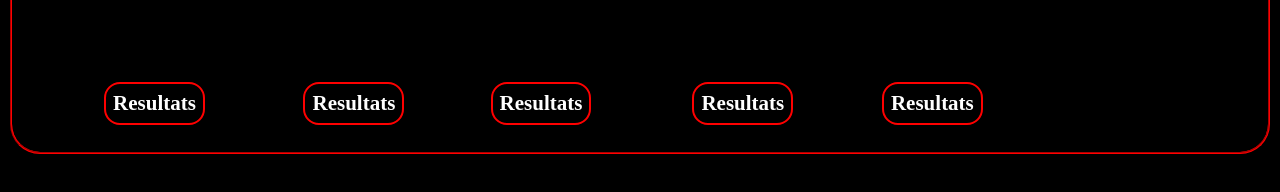
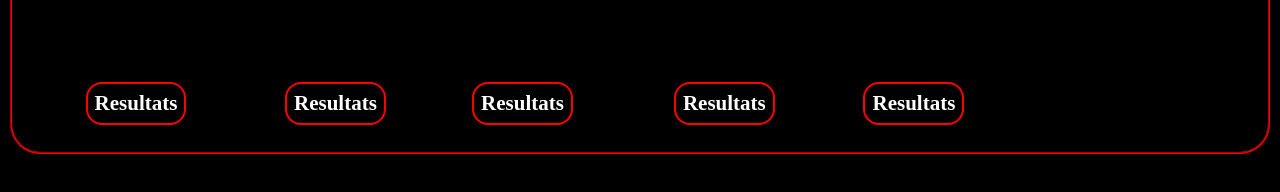
Before and after one commit to mimou404/foued, a plain HTML site: page index.html in a window 1280 px wide. Shown: the part 250-442 px from the top of the page. Drawn offline with Linux system fonts and the light colour scheme.

Commit message:
index.html

```diff
--- a/index.html
+++ b/index.html
@@ -20,7 +20,7 @@
 		border-radius:30px;
 	}
 	#a1{
-		margin-left: 6.5%;
+		margin-left: 5%;
 	}
 	#im1{
 		margin-left: 7%;
```
